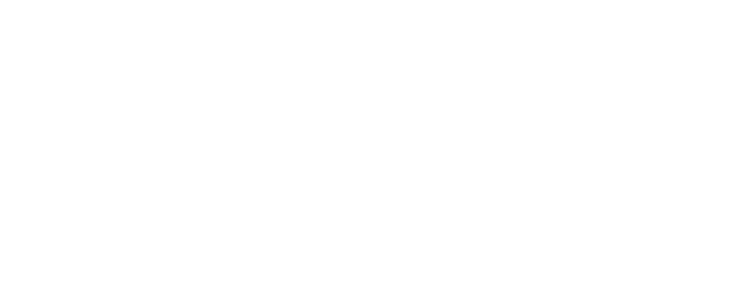
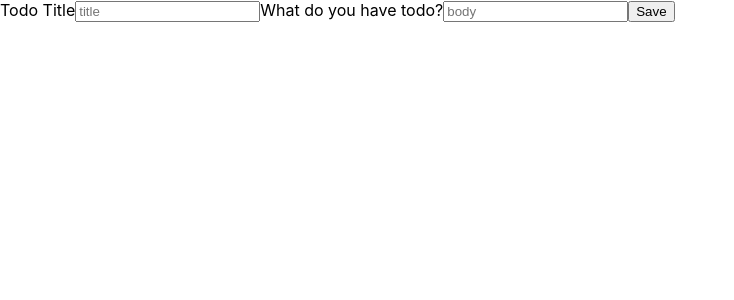
Before and after one commit to ironhackbcn/challenge-todo-app, a React (Create React App) app: page /edit/1 in a window 1280 px wide. Shown: the top 300 px of the page, without its empty margins (0-734 px from the left). Built offline with nearby package versions, Linux system fonts and the light colour scheme; no server answers.

Commit message:
CRUD complete

```diff
--- a/src/App.js
+++ b/src/App.js
@@ -3,6 +3,7 @@
 
 import NewTodo from  './pages/NewTodo'
 import TodoList from './pages/TodoList'
+import EditTodo from './pages/EditTodo'
 import './App.css';
 
 
@@ -16,6 +17,7 @@
             <Switch>
               <Route path="/" exact component ={TodoList} />
               <Route path='/create-rodo' exact component ={NewTodo}/>
+              <Route path='/edit/:id' exact component ={EditTodo}/>
             </Switch>
           </main>
         </Router>
--- a/src/components/TodoInput.js
+++ b/src/components/TodoInput.js
@@ -12,17 +12,17 @@
         this.props.handleOnChange(e);
       };
 
-
     render() {
+        const{title,body}=this.props
         return (
             <div>
 
             <form onSubmit= {this.submitForm}>
             <label> Todo Title</label>
-            <input type ="text" id= "title" name="title" defaultValue={this.props.title} onChange={this.changeInput} placeholder='title' required/>
+            <input type ="text" id= "title" name="title" value={title} onChange={this.changeInput} placeholder='title' required/>
 
             <label>What do you have todo?</label>
-            <input type="text"  id= "title" name='body' defaultValue={this.props.body}  onChange={this.changeInput} placeholder='body'/>
+            <input type="text"  id= "title" name='body' value={body}  onChange={this.changeInput} placeholder='body'/>
             <button>Save</button>
             </form>
 
--- /dev/null
+++ b/src/pages/EditTodo.js
@@ -0,0 +1,73 @@
+import React, { Component } from 'react'
+import todoService from '../sevices/TodoService'
+import TodoInput from '../components/TodoInput'
+
+export default class EditTodo extends Component {
+    state={
+        title:"",
+        body:"",
+        idTodo:this.props.match.params.id,
+    }
+    componentDidMount(){
+        console.log(this.state)
+        todoService.getTodo(this.state.idTodo)
+
+        .then(response=>{
+            console.log(response)
+            this.setState({
+                title: response.data.title,
+                body: response.data.body,
+                idTodo:this.props.match.params,
+            })
+        })
+        .catch(error=>console.log(error))
+
+
+    }
+
+    handleOnChange = event => {
+        event.preventDefault();
+        const {
+          name,
+          value
+        } = event.target;
+        this.setState({
+          [name]: value
+        });
+        console.log(this.state)
+      };
+
+    handleSubmit = event =>{
+        event.preventDefault();
+        const{
+            title,
+            body,
+            idTodo
+        }= this.state
+
+        const updateTodo ={
+            title,
+            body,
+        }
+        todoService.updateTodo(idTodo.id,updateTodo)
+        .then(response=>{
+            this.props.history.goBack()
+        })
+        .catch(error=> console.log(error))
+    }
+    render() {
+        const{
+            title,
+            body,
+        }=this.state
+        return (
+            <div>
+                <TodoInput
+                handleOnChange={this.handleOnChange}
+                handleSubmit={this.handleSubmit}
+                title={title}
+                body={body}/>
+            </div>
+        )
+    }
+}
--- a/src/pages/TodoList.js
+++ b/src/pages/TodoList.js
@@ -55,6 +55,7 @@
                 <p> <strong>body</strong></p>
                 <p>{todo.body}</p>
                 <button onClick={()=>this.handleDeleteClick(todo._id)}>Delete</button>
+                <button><Link to={`/edit/${todo._id}`}>Edit TAsk</Link></button>
                 </div>
             ))
             }
```
